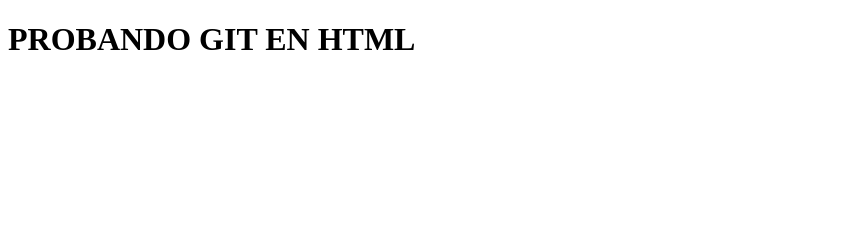
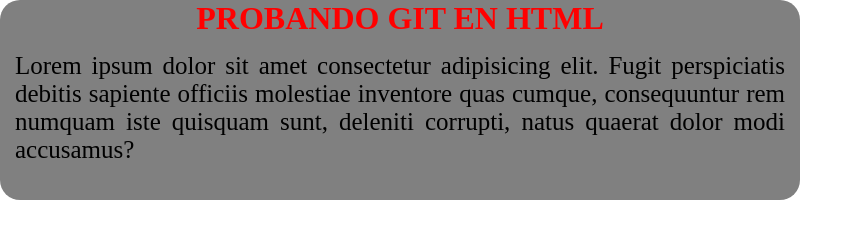
Before and after one commit to gonzalocastillo8920/primer_repositorio_github, a plain HTML site: page index.html in a window 1280 px wide. Shown: the whole page, without its empty margins (0-863 px from the left). Drawn offline with Linux system fonts and the light colour scheme.

Commit message:
mas contenido al css

```diff
--- a/css/style.css
+++ b/css/style.css
@@ -2,6 +2,18 @@
     margin: 0px;
     padding: 0px;
 }
+div {
+    height: 200px;
+    width: 800px;
+    background-color: grey;
+    border-radius: 20px;
+}
 h1 {
     color: red;
+    text-align: center;
 }
+p {
+    font-size: 25px;
+    text-align: justify;
+    margin: 15px;
+}
--- a/index.html
+++ b/index.html
@@ -1,14 +1,21 @@
 <!DOCTYPE html>
 <html lang="en">
+
 <head>
     <meta charset="UTF-8">
     <meta http-equiv="X-UA-Compatible" content="IE=edge">
     <meta name="viewport" content="width=device-width, initial-scale=1.0">
+    <link rel="stylesheet" href="css/style.css">
     <title>Document</title>
 </head>
+
 <body>
     <div>
         <h1>PROBANDO GIT EN HTML</h1>
+        <p>Lorem ipsum dolor sit amet consectetur adipisicing elit. Fugit perspiciatis debitis sapiente officiis
+            molestiae inventore quas cumque, consequuntur rem numquam iste quisquam sunt, deleniti corrupti, natus
+            quaerat dolor modi accusamus?</p>
     </div>
 </body>
+
 </html>
```
